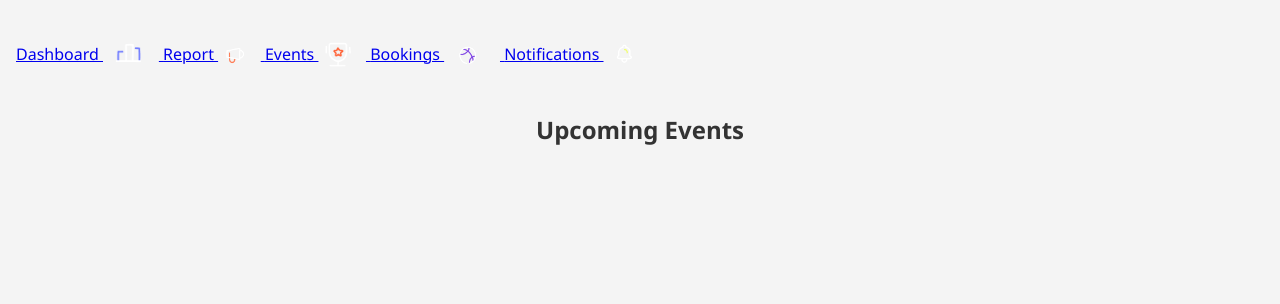
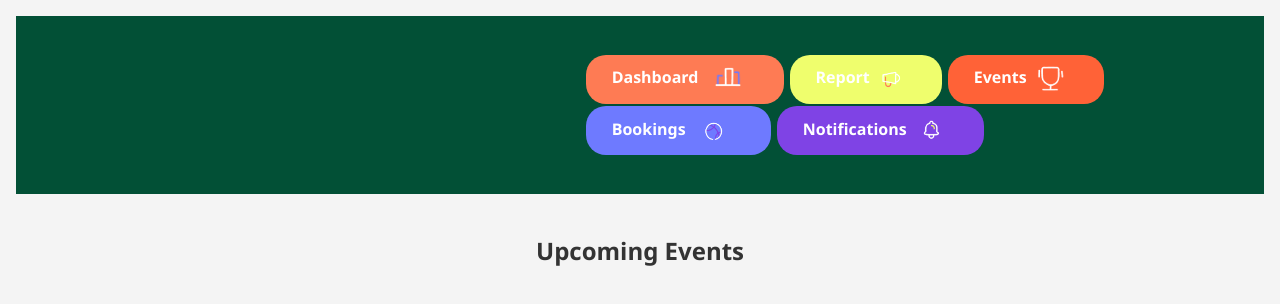
Before and after one commit to pixelbub/sd-project, a website: page events.html in a window 1280 px wide. Drawn offline with Linux system fonts and the light colour scheme.

Commit message:
updated resHome.css

```diff
--- a/resHome.css
+++ b/resHome.css
@@ -2,6 +2,18 @@ body {
     margin: 0;
     font-family: Arial, sans-serif;
 }
+
+  header {
+    display: flex;
+    justify-content: space-between;
+    background-color: #025036;
+    color: white;
+    padding: 3%;
+}
+
+  h1 {
+    margin: 0;
+  }
 
   section[aria-label="navigation-area"] {
     display: flex;
@@ -11,7 +23,27 @@ body {
     margin-top: 2%;
   }
 
+  nav {
+    display: flex;
+    gap: 0.5%;
+    flex-wrap: wrap;
+  }
 
+  nav a {
+    padding: 1% 4%;
+    border-radius: 20px;
+    text-decoration: none;
+    color: white;
+    font-weight: bold;
+    transition: background-color 0.3s;
+    margin: 0.2%;
+  }
+
+  nav a:nth-of-type(1) { background-color: #fe7b54; }
+  nav a:nth-of-type(2) { background-color: #effe6d; }
+  nav a:nth-of-type(3) { background-color: #ff6237; }
+  nav a:nth-of-type(4) { background-color: #6e7aff; }
+  nav a:nth-of-type(5) { background-color: #7f43e5; }
 
   aside {
     display: flex;
```
